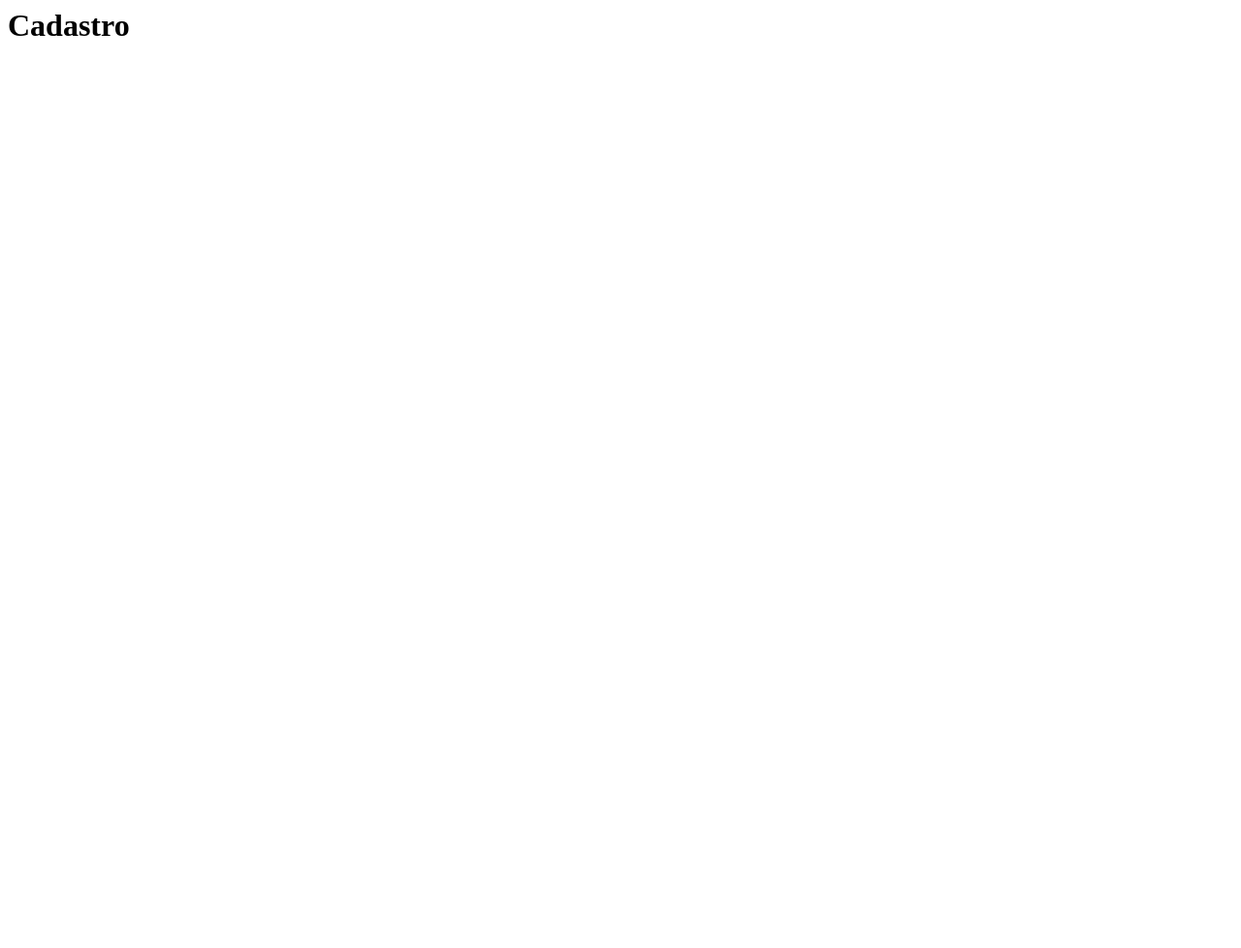
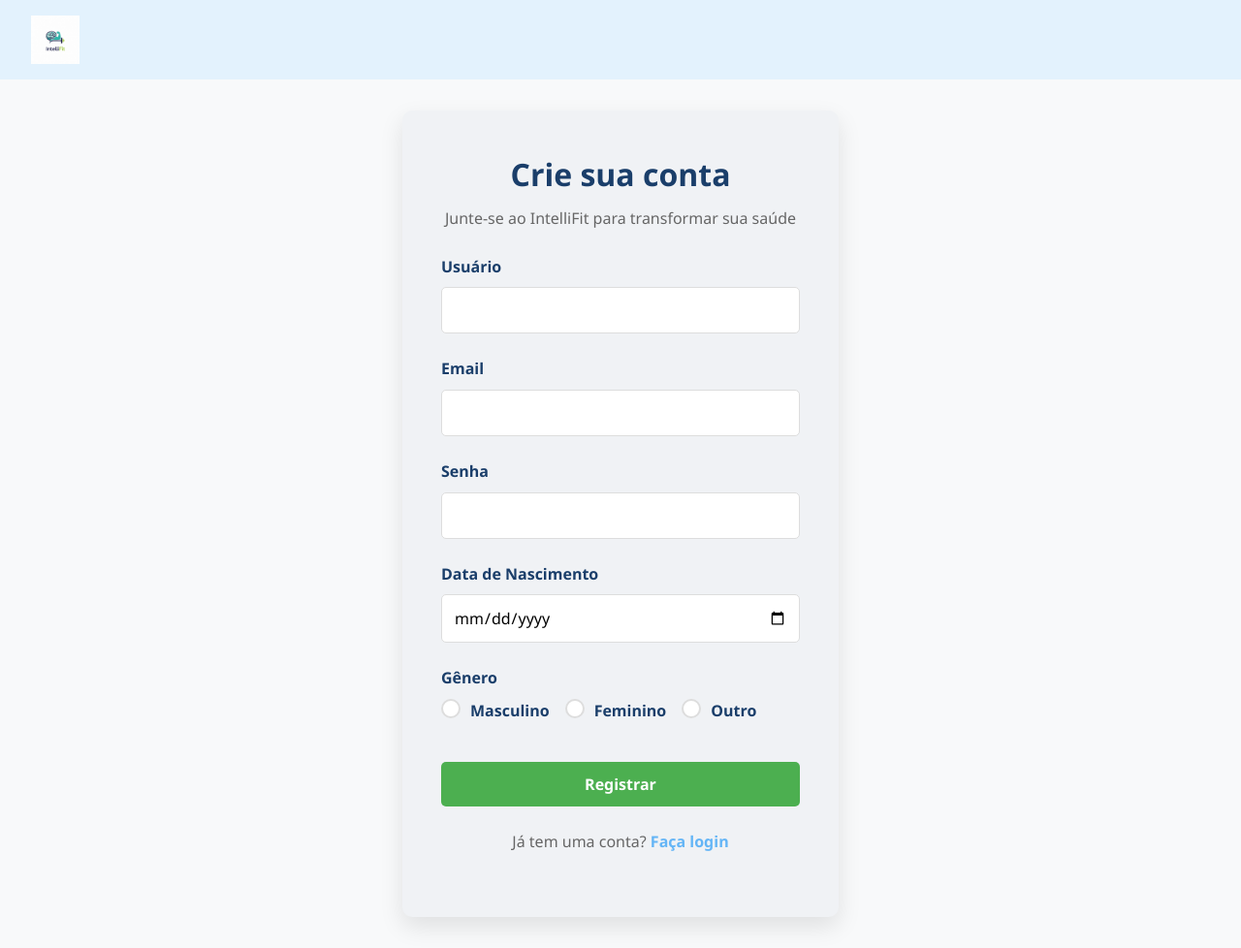
Before and after one commit to eduardohasantos/intellifit, a Django app: page /auth/register/ in a window 1280 px wide. Before the commit the page is almost empty. Shown: the whole page at 97% size. Before the commit the page ends 37 px from the top, so only its background shows below. Run offline with Django 5.2, Linux system fonts and the light colour scheme.

Commit message:
Progress on registration page creation, started HTML and CSS
Improved the HTML and CSS of the registration page, but user data saving functionality is still pending.

```diff
--- /dev/null
+++ b/templates/static/users/css/register.css
@@ -0,0 +1,215 @@
+/* Variáveis de cores baseadas na logo do IntelliFit */
+:root {
+    --dark-blue: #1a3e6a;
+    --green: #4caf50;
+    --light-blue: #64b5f6;
+    --background: #f8f9fa;
+    --container-bg: #f0f2f5;
+    --text-color: #333;
+    --header-bg: #e3f2fd;
+}
+
+/* Reset e estilos base */
+* {
+    margin: 0;
+    padding: 0;
+    box-sizing: border-box;
+    font-family: 'Segoe UI', Tahoma, Geneva, Verdana, sans-serif;
+}
+
+body {
+    background-color: white;
+    color: var(--text-color);
+    line-height: 1.6;
+}
+
+/* Header */
+header {
+    background-color: var(--header-bg);
+    padding: 1rem 2rem;
+    box-shadow: 0 2px 4px rgba(0, 0, 0, 0.1);
+}
+
+.logo-container {
+    display: flex;
+    align-items: center;
+    height: ;
+}
+
+.logo {
+    height: 50px;
+}
+
+/* Container principal */
+main {
+    display: flex;
+    justify-content: center;
+    align-items: center;
+    min-height: calc(100vh - 80px);
+    padding: 2rem;
+    background-color: var(--background);
+}
+
+/* Container de registro */
+.registration-container {
+    background-color: var(--container-bg);
+    padding: 2.5rem;
+    border-radius: 10px;
+    box-shadow: 0 10px 25px rgba(0, 0, 0, 0.1);
+    width: 100%;
+    max-width: 450px;
+    transition: transform 0.3s ease;
+}
+
+.registration-container:hover {
+    transform: translateY(-5px);
+}
+
+.registration-container h1 {
+    color: var(--dark-blue);
+    margin-bottom: 0.5rem;
+    text-align: center;
+}
+
+.registration-container > p {
+    text-align: center;
+    margin-bottom: 1.5rem;
+    color: #666;
+}
+
+/* Formulário */
+.registration-form {
+    display: flex;
+    flex-direction: column;
+}
+
+.form-group {
+    margin-bottom: 1.5rem;
+}
+
+.form-group label {
+    display: block;
+    margin-bottom: 0.5rem;
+    font-weight: 600;
+    color: var(--dark-blue);
+}
+
+.form-group input {
+    width: 100%;
+    padding: 12px;
+    border: 1px solid #ddd;
+    border-radius: 5px;
+    font-size: 1rem;
+    transition: border-color 0.3s;
+}
+
+.form-group input:focus {
+    border-color: var(--light-blue);
+    outline: none;
+    box-shadow: 0 0 0 2px rgba(100, 181, 246, 0.2);
+}
+
+/* Opções de gênero */
+.gender-options {
+    display: flex;
+    gap: 1rem;
+    flex-wrap: wrap;
+}
+
+.radio-option {
+    display: flex;
+    align-items: center;
+    cursor: pointer;
+    position: relative;
+    padding-left: 30px;
+}
+
+.radio-option input {
+    position: absolute;
+    opacity: 0;
+    cursor: pointer;
+}
+
+.radio-checkmark {
+    position: absolute;
+    left: 0;
+    height: 20px;
+    width: 20px;
+    background-color: #fff;
+    border: 2px solid #ddd;
+    border-radius: 50%;
+}
+
+.radio-option:hover input ~ .radio-checkmark {
+    border-color: var(--light-blue);
+}
+
+.radio-option input:checked ~ .radio-checkmark {
+    background-color: var(--light-blue);
+    border-color: var(--light-blue);
+}
+
+.radio-checkmark:after {
+    content: "";
+    position: absolute;
+    display: none;
+}
+
+.radio-option input:checked ~ .radio-checkmark:after {
+    display: block;
+}
+
+.radio-option .radio-checkmark:after {
+    top: 4px;
+    left: 4px;
+    width: 8px;
+    height: 8px;
+    border-radius: 50%;
+    background: white;
+}
+
+/* Botão de registro */
+.register-btn {
+    background-color: var(--green);
+    color: white;
+    border: none;
+    padding: 12px;
+    border-radius: 5px;
+    font-size: 1rem;
+    font-weight: 600;
+    cursor: pointer;
+    transition: background-color 0.3s;
+    margin-top: 0.5rem;
+}
+
+.register-btn:hover {
+    background-color: #3d8b40;
+}
+
+/* Link de login */
+.login-link {
+    text-align: center;
+    margin-top: 1.5rem;
+}
+
+.login-link a {
+    color: var(--light-blue);
+    text-decoration: none;
+    font-weight: 600;
+}
+
+.login-link a:hover {
+    text-decoration: underline;
+}
+
+/* Responsividade */
+@media (max-width: 500px) {
+    .registration-container {
+        padding: 1.5rem;
+    }
+
+    .gender-options {
+        flex-direction: column;
+        gap: 0.5rem;
+    }
+}
--- a/users/templates/register.html
+++ b/users/templates/register.html
@@ -1 +1,72 @@
-<h1>Cadastro</h1>
+{% load static %}
+
+<!DOCTYPE html>
+<html lang="pt-br">
+<head>
+    <meta charset="UTF-8">
+    <meta name="viewport" content="width=device-width, initial-scale=1.0">
+    <title>IntelliFit - Registro</title>
+    <link rel="stylesheet" href="/templates/static/users/css/register.css">
+</head>
+<body>
+    <header>
+        <div class="logo-container">
+            <img src="{% static 'users/img/intellifit-logo.png' %}" alt="IntelliFit Logo" class="logo">
+        </div>
+    </header>
+
+    <main>
+        <div class="registration-container">
+            <h1>Crie sua conta</h1>
+            <p>Junte-se ao IntelliFit para transformar sua saúde</p>
+
+            <form class="registration-form">
+                <div class="form-group">
+                    <label for="username">Usuário</label>
+                    <input type="text" id="username" name="username" required>
+                </div>
+
+                <div class="form-group">
+                    <label for="email">Email</label>
+                    <input type="email" id="email" name="email" required>
+                </div>
+
+                <div class="form-group">
+                    <label for="password">Senha</label>
+                    <input type="password" id="password" name="password" required>
+                </div>
+
+                <div class="form-group">
+                    <label for="birthdate">Data de Nascimento</label>
+                    <input type="date" id="birthdate" name="birthdate" required>
+                </div>
+
+                <div class="form-group">
+                    <label>Gênero</label>
+                    <div class="gender-options">
+                        <label class="radio-option">
+                            <input type="radio" name="gender" value="male" required>
+                            <span class="radio-checkmark"></span>
+                            Masculino
+                        </label>
+                        <label class="radio-option">
+                            <input type="radio" name="gender" value="female">
+                            <span class="radio-checkmark"></span>
+                            Feminino
+                        </label>
+                        <label class="radio-option">
+                            <input type="radio" name="gender" value="other">
+                            <span class="radio-checkmark"></span>
+                            Outro
+                        </label>
+                    </div>
+                </div>
+
+                <button type="submit" class="register-btn">Registrar</button>
+            </form>
+
+            <p class="login-link">Já tem uma conta? <a href="#">Faça login</a></p>
+        </div>
+    </main>
+</body>
+</html>
```
Also changed, not shown: intellifit/settings.py (+3 -20 lines), templates/static/users/img/intellifit-logo.png (added).
